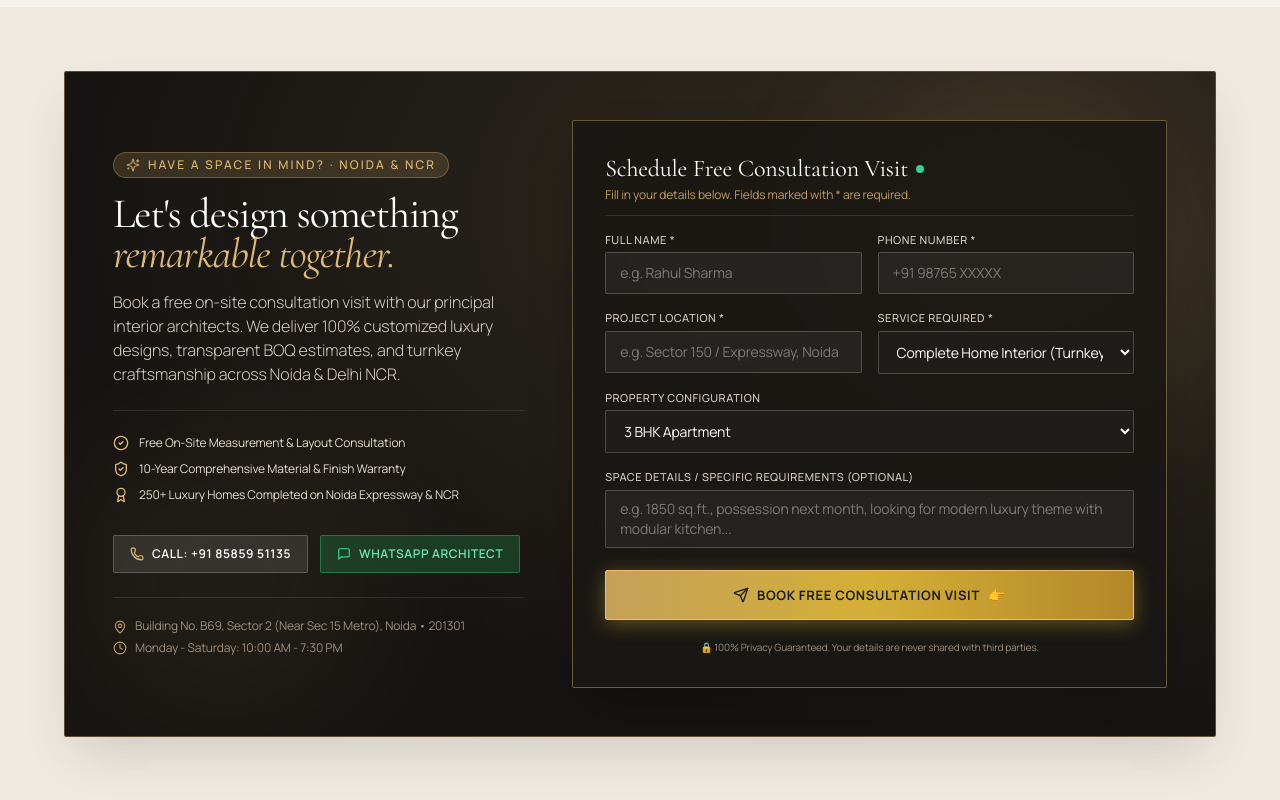
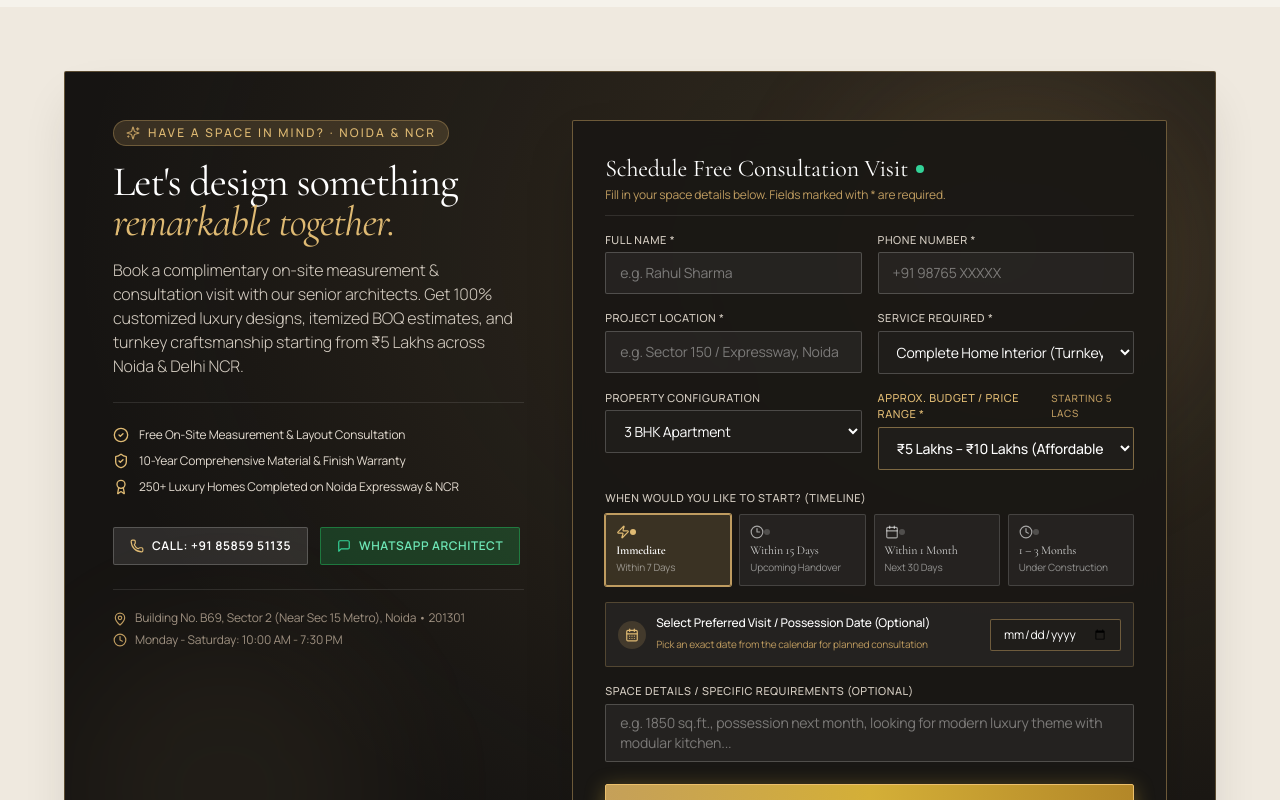
Before and after one commit to amankumar12344/ar-interiors, a React (Vite) app: page /blog in a window 1280 px wide. Shown: the part 1000-1800 px from the top of the page. Built offline with nearby package versions, Linux system fonts and the light colour scheme; no server answers; the HTML template or start-up script is replaced by a standard one.

Commit message:
feat(form): add budget range starting from 5 Lacs and interactive calendar date picker

```diff
--- a/src/components/home/ConsultationCTA.jsx
+++ b/src/components/home/ConsultationCTA.jsx
@@ -4,6 +4,7 @@ import Container from '../common/Container';
 import Button from '../common/Button';
 import { CONTACT_INFO } from '../../data/contactInfo';
 import { contactService } from '../../services/contactService';
+import { cn } from '../../utils/cn';
 import {
   Sparkles,
   Phone,
@@ -14,12 +15,51 @@ import {
   Send,
   Building2,
   ShieldCheck,
-  Award
+  Award,
+  Calendar,
+  Zap,
+  Clock3,
+  CalendarDays
 } from 'lucide-react';
 
 export default function ConsultationCTA() {
   const [submitted, setSubmitted] = useState(false);
   const [submittedData, setSubmittedData] = useState(null);
+  const [selectedTimeline, setSelectedTimeline] = useState('Immediate');
+  const [targetDate, setTargetDate] = useState('');
+
+  const todayDateString = new Date().toISOString().split('T')[0];
+
+  const timelineOptions = [
+    {
+      id: 'immediate',
+      label: 'Immediate',
+      subtext: 'Within 7 Days',
+      badge: 'High Priority',
+      icon: Zap
+    },
+    {
+      id: '15-days',
+      label: 'Within 15 Days',
+      subtext: 'Upcoming Handover',
+      badge: null,
+      icon: Clock3
+    },
+    {
+      id: '1-month',
+      label: 'Within 1 Month',
+      subtext: 'Next 30 Days',
+      badge: null,
+      icon: Calendar
+    },
+    {
+      id: '1-3-months',
+      label: '1 – 3 Months',
+      subtext: 'Under Construction',
+      badge: null,
+      icon: Clock
+    }
+  ];
 
   const {
     register,
@@ -29,7 +69,8 @@ export default function ConsultationCTA() {
   } = useForm({
     defaultValues: {
       serviceType: 'Complete Home Interior (Turnkey)',
-      propertyType: '3 BHK Apartment'
+      propertyType: '3 BHK Apartment',
+      budget: '₹5 Lakhs – ₹10 Lakhs'
     }
   });
 
@@ -38,9 +79,13 @@ export default function ConsultationCTA() {
       const payload = {
         name: data.name,
         phone: data.phone,
+        email: data.email || 'Not provided',
         location: data.location,
         projectType: data.serviceType,
         propertyType: data.propertyType,
+        budget: data.budget,
+        timeline: selectedTimeline,
+        targetDate: targetDate || 'Flexible / As per architect visit',
         message: data.message || 'Homepage Consultation Request'
       };
 
@@ -48,6 +93,8 @@ export default function ConsultationCTA() {
       setSubmittedData(payload);
       setSubmitted(true);
       reset();
+      setSelectedTimeline('Immediate');
+      setTargetDate('');
     } catch (err) {
       console.error('Error submitting form:', err);
     }
@@ -67,7 +114,7 @@ export default function ConsultationCTA() {
           <div className="absolute top-0 right-0 w-96 h-96 bg-[#BF9C60]/10 rounded-full blur-3xl pointer-events-none" />
           <div className="absolute bottom-0 left-0 w-80 h-80 bg-[#DFBA73]/5 rounded-full blur-3xl pointer-events-none" />
 
-          <div className="relative z-10 grid grid-cols-1 lg:grid-cols-12 gap-8 lg:gap-12 items-center">
+          <div className="relative z-10 grid grid-cols-1 lg:grid-cols-12 gap-8 lg:gap-12 items-start">
 
             {/* Left Column: Studio Information & Credibility */}
             <div className="lg:col-span-5 flex flex-col justify-between">
@@ -83,7 +130,7 @@ export default function ConsultationCTA() {
                 </h2>
 
                 <p className="mt-4 text-sm sm:text-base text-[#D5CDC2] font-light leading-relaxed">
-                  Book a free on-site consultation visit with our principal interior architects. We deliver 100% customized luxury designs, transparent BOQ estimates, and turnkey craftsmanship across Noida & Delhi NCR.
+                  Book a complimentary on-site measurement & consultation visit with our senior architects. Get 100% customized luxury designs, itemized BOQ estimates, and turnkey craftsmanship starting from ₹5 Lakhs across Noida & Delhi NCR.
                 </p>
 
                 {/* Trust Badges */}
@@ -136,9 +183,9 @@ export default function ConsultationCTA() {
               </div>
             </div>
 
-            {/* Right Column: The Fillable Interactive Consultation Form */}
+            {/* Right Column: Full Interactive Consultation Form with Price Range & Calendar */}
             <div className="lg:col-span-7">
-              <div className="bg-[#1A1815]/90 backdrop-blur-md border border-[#BF9C60]/50 rounded-sm p-6 sm:p-8 shadow-2xl relative">
+              <div className="bg-[#1A1815]/95 backdrop-blur-md border border-[#BF9C60]/50 rounded-sm p-6 sm:p-8 shadow-2xl relative">
 
                 {submitted ? (
                   /* Success Confirmation Screen */
@@ -150,11 +197,16 @@ export default function ConsultationCTA() {
                       Thank You, {submittedData?.name || 'Valued Client'}!
                     </h3>
                     <p className="text-sm text-[#D5CDC2] max-w-md mx-auto">
-                      Your consultation request has been received. Our principal architect will review your project details and reach out to you within 24 hours.
+                      Your consultation request for <strong>{submittedData?.propertyType}</strong> ({submittedData?.budget}) has been received. Our principal architect will connect with you within 24 hours.
                     </p>
+                    {submittedData?.targetDate && submittedData?.targetDate !== 'Flexible / As per architect visit' && (
+                      <p className="text-xs text-[#DFBA73] bg-[#BF9C60]/15 py-1.5 px-3 rounded-xs inline-block">
+                        📅 Preferred Site Visit Date: {submittedData.targetDate} ({submittedData.timeline})
+                      </p>
+                    )}
                     <div className="pt-4 flex flex-col sm:flex-row items-center justify-center gap-3">
                       <a
-                        href={CONTACT_INFO.getWhatsappUrl(`Hi AR Interiors, I just submitted an inquiry for my ${submittedData?.propertyType || 'property'} in ${submittedData?.location || 'Noida'}. Please connect with me.`)}
+                        href={CONTACT_INFO.getWhatsappUrl(`Hi AR Interiors, I just requested a site consultation for my ${submittedData?.propertyType || 'property'} in ${submittedData?.location || 'Noida'} with budget ${submittedData?.budget || '₹5L - ₹10L'}. Please connect with me.`)}
                         target="_blank"
                         rel="noopener noreferrer"
                         className="w-full sm:w-auto inline-flex items-center justify-center gap-2 px-5 py-2.5 rounded-sm bg-emerald-600 hover:bg-emerald-500 text-white font-bold text-xs uppercase tracking-wider transition-all"
@@ -182,12 +234,12 @@ export default function ConsultationCTA() {
                         <span className="w-2 h-2 rounded-full bg-emerald-400 animate-pulse inline-block" />
                       </h3>
                       <p className="text-xs text-[#BF9C60] font-sans mt-0.5">
-                        Fill in your details below. Fields marked with * are required.
+                        Fill in your space details below. Fields marked with * are required.
                       </p>
                     </div>
 
+                    {/* Row 1: Name and Phone */}
                     <div className="grid grid-cols-1 sm:grid-cols-2 gap-4">
-                      {/* Name */}
                       <div>
                         <label className="block text-[11px] uppercase tracking-wider text-[#D5CDC2] font-medium mb-1">
                           Full Name *
@@ -203,7 +255,6 @@ export default function ConsultationCTA() {
                         )}
                       </div>
 
-                      {/* Phone */}
                       <div>
                         <label className="block text-[11px] uppercase tracking-wider text-[#D5CDC2] font-medium mb-1">
                           Phone Number *
@@ -226,8 +277,8 @@ export default function ConsultationCTA() {
                       </div>
                     </div>
 
+                    {/* Row 2: Location and Service Type */}
                     <div className="grid grid-cols-1 sm:grid-cols-2 gap-4">
-                      {/* Location */}
                       <div>
                         <label className="block text-[11px] uppercase tracking-wider text-[#D5CDC2] font-medium mb-1">
                           Project Location *
@@ -243,7 +294,6 @@ export default function ConsultationCTA() {
                         )}
                       </div>
 
-                      {/* Service Type */}
                       <div>
                         <label className="block text-[11px] uppercase tracking-wider text-[#D5CDC2] font-medium mb-1">
                           Service Required *
@@ -262,7 +312,8 @@ export default function ConsultationCTA() {
                       </div>
                     </div>
 
-                    {/* Property Type */}
+                    {/* Row 3: Property Type and PRICE RANGE (Starting from 5 Lacs) */}
+                    <div className="grid grid-cols-1 sm:grid-cols-2 gap-4">
                       <div>
                         <label className="block text-[11px] uppercase tracking-wider text-[#D5CDC2] font-medium mb-1">
                           Property Configuration
@@ -279,6 +330,99 @@ export default function ConsultationCTA() {
                           <option value="Raw Plot / New Construction">Raw Plot / New Construction</option>
                           <option value="Commercial / Retail Studio">Commercial / Retail Studio</option>
                         </select>
+                      </div>
+
+                      {/* Price Range starting from 5 Lacs */}
+                      <div>
+                        <label className="block text-[11px] uppercase tracking-wider text-[#DFBA73] font-medium mb-1 flex items-center justify-between">
+                          <span>Approx. Budget / Price Range *</span>
+                          <span className="text-[10px] text-[#BF9C60] font-sans">Starting 5 Lacs</span>
+                        </label>
+                        <select
+                          {...register('budget')}
+                          className="w-full px-3.5 py-2.5 bg-[#1F1D1A] border border-[#BF9C60]/60 rounded-sm text-white text-xs sm:text-sm focus:outline-none focus:border-[#DFBA73] focus:ring-1 focus:ring-[#DFBA73] transition-all cursor-pointer font-medium"
+                        >
+                          <option value="₹5 Lakhs – ₹10 Lakhs">₹5 Lakhs – ₹10 Lakhs (Affordable Premium)</option>
+                          <option value="₹10 Lakhs – ₹25 Lakhs">₹10 Lakhs – ₹25 Lakhs (Standard Luxury)</option>
+                          <option value="₹25 Lakhs – ₹50 Lakhs">₹25 Lakhs – ₹50 Lakhs (High-End Turnkey)</option>
+                          <option value="₹50 Lakhs – ₹1 Crore">₹50 Lakhs – ₹1 Crore (Ultra Luxury)</option>
+                          <option value="₹1 Crore – ₹3 Crores">₹1 Crore – ₹3 Crores (Bespoke Mansions)</option>
+                          <option value="₹3 Crores+">₹3 Crores+ (Palatial Estate)</option>
+                        </select>
+                      </div>
+                    </div>
+
+                    {/* Row 4: Timeline Selection Pills */}
+                    <div className="pt-1">
+                      <label className="block text-[11px] uppercase tracking-wider text-[#D5CDC2] font-medium mb-2">
+                        When Would You Like To Start? (Timeline)
+                      </label>
+                      <div className="grid grid-cols-2 sm:grid-cols-4 gap-2">
+                        {timelineOptions.map((opt) => {
+                          const isSelected = selectedTimeline === opt.label;
+                          const Icon = opt.icon;
+                          return (
+                            <button
+                              type="button"
+                              key={opt.id}
+                              onClick={() => setSelectedTimeline(opt.label)}
+                              className={cn(
+                                'relative text-left p-2.5 border transition-all duration-200 rounded-sm flex flex-col justify-between cursor-pointer',
+                                isSelected
+                                  ? 'bg-[#BF9C60]/20 border-[#BF9C60] ring-1 ring-[#BF9C60]'
+                                  : 'bg-white/5 border-white/15 hover:border-white/30'
+                              )}
+                            >
+                              <div className="flex items-center justify-between mb-1">
+                                <Icon className={cn('w-3.5 h-3.5', isSelected ? 'text-[#DFBA73]' : 'text-white/60')} />
+                                <span className={cn('w-1.5 h-1.5 rounded-full', isSelected ? 'bg-[#DFBA73]' : 'bg-white/20')} />
+                              </div>
+                              <span className={cn('text-xs font-serif leading-tight', isSelected ? 'text-white font-semibold' : 'text-white/80')}>
+                                {opt.label}
+                              </span>
+                              <span className="text-[10px] text-white/50 mt-0.5">
+                                {opt.subtext}
+                              </span>
+                            </button>
+                          );
+                        })}
+                      </div>
+                    </div>
+
+                    {/* CALENDAR FEATURE: Exact Date Selection */}
+                    <div className="p-3 bg-white/5 border border-[#BF9C60]/30 rounded-sm flex flex-col sm:flex-row sm:items-center justify-between gap-3">
+                      <div className="flex items-center gap-2.5">
+                        <div className="w-7 h-7 rounded-full bg-[#BF9C60]/20 flex items-center justify-center shrink-0">
+                          <CalendarDays className="w-3.5 h-3.5 text-[#DFBA73]" />
+                        </div>
+                        <div>
+                          <span className="text-xs text-white font-medium block leading-tight">
+                            Select Preferred Visit / Possession Date (Optional)
+                          </span>
+                          <span className="text-[10px] text-[#BF9C60] font-sans">
+                            Pick an exact date from the calendar for planned consultation
+                          </span>
+                        </div>
+                      </div>
+
+                      <div className="flex items-center gap-2 self-start sm:self-auto">
+                        <input
+                          type="date"
+                          min={todayDateString}
+                          value={targetDate}
+                          onChange={(e) => setTargetDate(e.target.value)}
+                          className="px-3 py-1.5 bg-[#1F1D1A] border border-[#BF9C60]/50 text-white text-xs rounded-sm focus:outline-none focus:border-[#DFBA73] font-sans cursor-pointer"
+                        />
+                        {targetDate && (
+                          <button
+                            type="button"
+                            onClick={() => setTargetDate('')}
+                            className="text-[10px] text-red-400 hover:text-red-300 px-1 py-1 cursor-pointer"
+                          >
+                            Clear
+                          </button>
+                        )}
+                      </div>
                     </div>
 
                     {/* Message / Brief */}
--- a/src/pages/ContactPage.jsx
+++ b/src/pages/ContactPage.jsx
@@ -441,10 +441,12 @@ export default function ContactPage() {
                       {...register('budget')}
                       className="w-full px-4 py-3 bg-ivory/60 border border-taupe/30 text-charcoal text-sm focus:outline-none focus:border-charcoal transition-colors cursor-pointer"
                     >
-                      <option value="₹25 Lakhs – ₹50 Lakhs">₹25L – ₹50L</option>
-                      <option value="₹50 Lakhs – ₹1 Crore">₹50L – ₹1 Cr</option>
-                      <option value="₹1 Crore – ₹3 Crores">₹1 Cr – ₹3 Cr</option>
-                      <option value="₹3 Crores+">₹3 Cr+</option>
+                      <option value="₹5 Lakhs – ₹10 Lakhs">₹5L – ₹10L (Affordable Premium)</option>
+                      <option value="₹10 Lakhs – ₹25 Lakhs">₹10L – ₹25L (Standard Luxury)</option>
+                      <option value="₹25 Lakhs – ₹50 Lakhs">₹25L – ₹50L (High-End Turnkey)</option>
+                      <option value="₹50 Lakhs – ₹1 Crore">₹50L – ₹1 Cr (Ultra Luxury)</option>
+                      <option value="₹1 Crore – ₹3 Crores">₹1 Cr – ₹3 Cr (Bespoke Mansions)</option>
+                      <option value="₹3 Crores+">₹3 Cr+ (Palatial Estate)</option>
                     </select>
                   </div>
                 </div>
```
Lines whose indentation alone changed are shown as unchanged.
